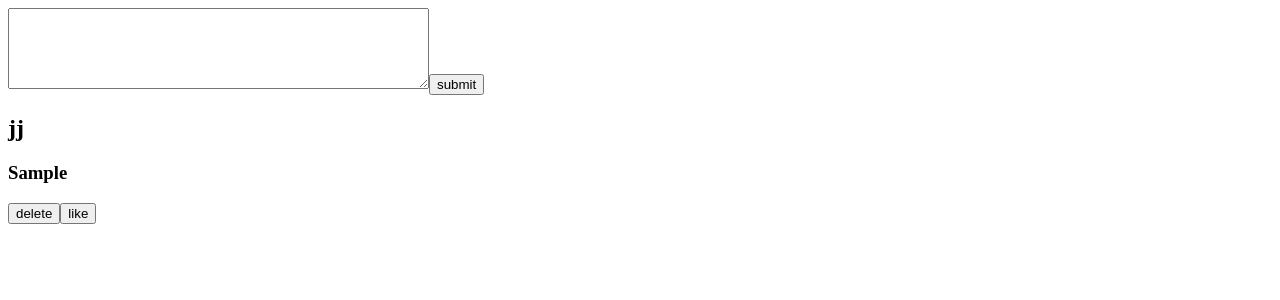
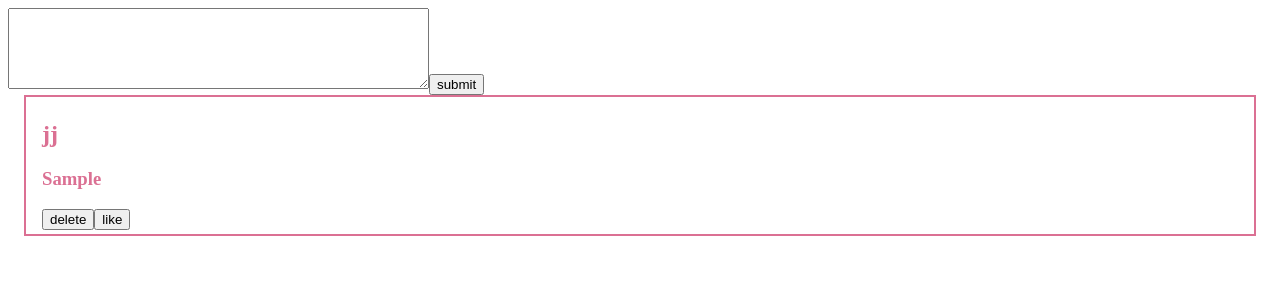
Before and after one commit to jerkzilla/dev-ed, a React (Create React App) app: page / in a window 1280 px wide. Both pictures are taken after typing "Sample" into the empty fields and a click on the button "submit". Shown: the top 300 px of the page. Built offline with nearby package versions, Linux system fonts and the light colour scheme.

Commit message:
using styled components

```diff
--- a/package.json
+++ b/package.json
@@ -9,6 +9,7 @@
     "react": "^17.0.1",
     "react-dom": "^17.0.1",
     "react-scripts": "4.0.1",
+    "styled-components": "^5.2.1",
     "uuid": "^8.3.1",
     "web-vitals": "^0.2.4"
   },
@@ -35,5 +36,8 @@
       "last 1 firefox version",
       "last 1 safari version"
     ]
+  },
+  "devDependencies": {
+    "sass": "^1.29.0"
   }
 }
--- a/src/components/Tweet.js
+++ b/src/components/Tweet.js
@@ -1,4 +1,6 @@
 import React from "react";
+import styled from "styled-components";
+// import "../styles/Tweet.scss";
 
 export default function Tweet({ name, tweet, tweets, setTweets }) {
   const deleteTweet = () => {
@@ -6,11 +8,20 @@ export default function Tweet({ name, tweet, tweets, setTweets }) {
   };
 
   return (
-    <div className="tweet">
+    <TweetStyle>
       <h2>{name}</h2>
       <h3>{tweet.message}</h3>
       <button onClick={deleteTweet}>delete</button>
       <button>like</button>
-    </div>
+    </TweetStyle>
   );
 }
+
+const TweetStyle = styled.div`
+  background-color: "blue"
+  border-radius: 3px;
+  border: 2px solid palevioletred;
+  color: palevioletred;
+  margin: 0 1em;
+  padding: 0.25em 1em;
+`;
--- /dev/null
+++ b/src/styles/Tweet.scss
@@ -0,0 +1,19 @@
+.tweet {
+  background: lightblue h2 {
+    color: pink;
+  }
+
+  button {
+    background: white;
+    border: 2px solid black;
+    background-color: #00d3be; /* Green */
+    border: none;
+    color: white;
+    padding: 2px 8px;
+    text-align: center;
+    text-decoration: none;
+    display: inline-block;
+    font-size: 8px;
+    border-radius: 6px;
+  }
+}
```
Also changed, not shown: 2 other files (tests, documents, lock files or other folders).
